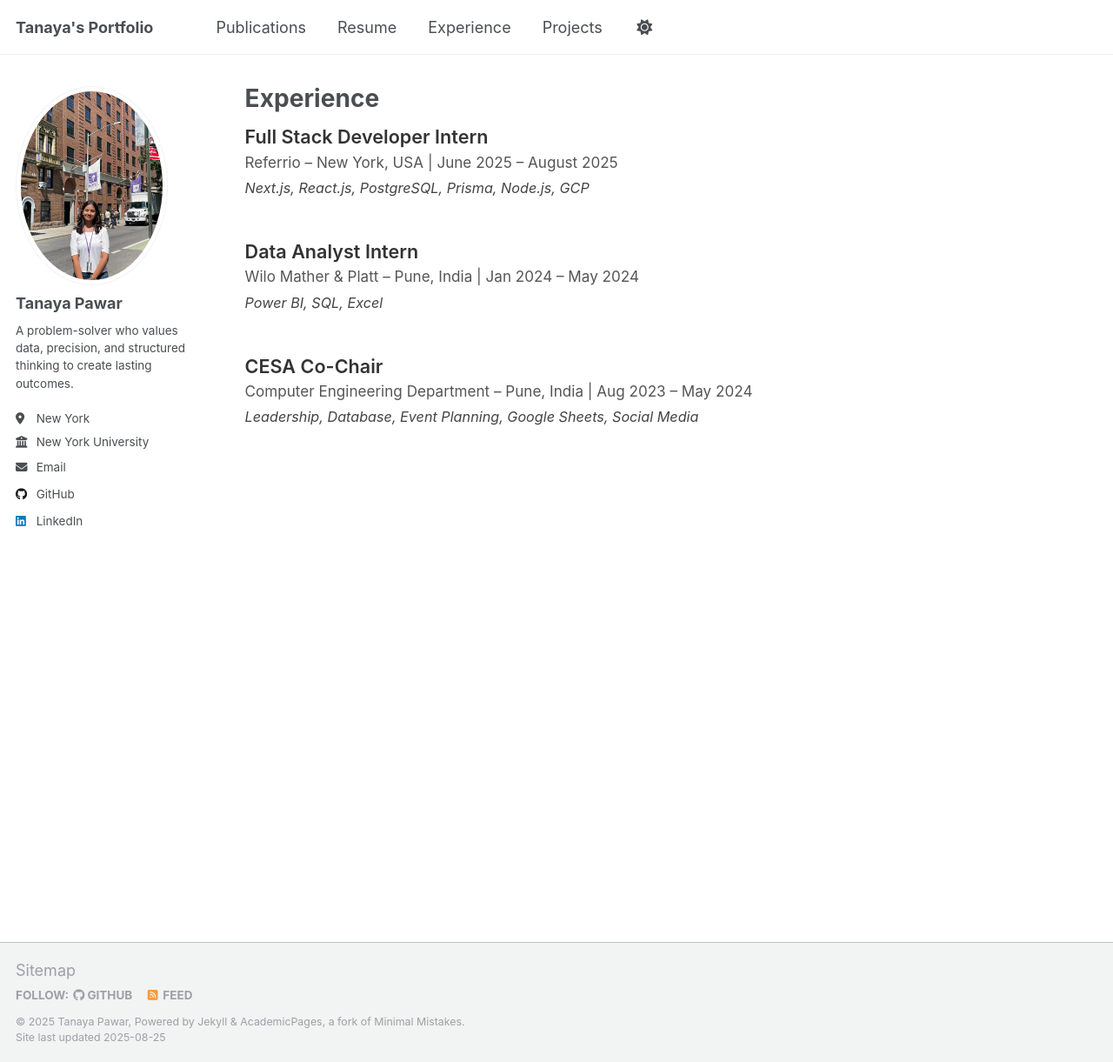
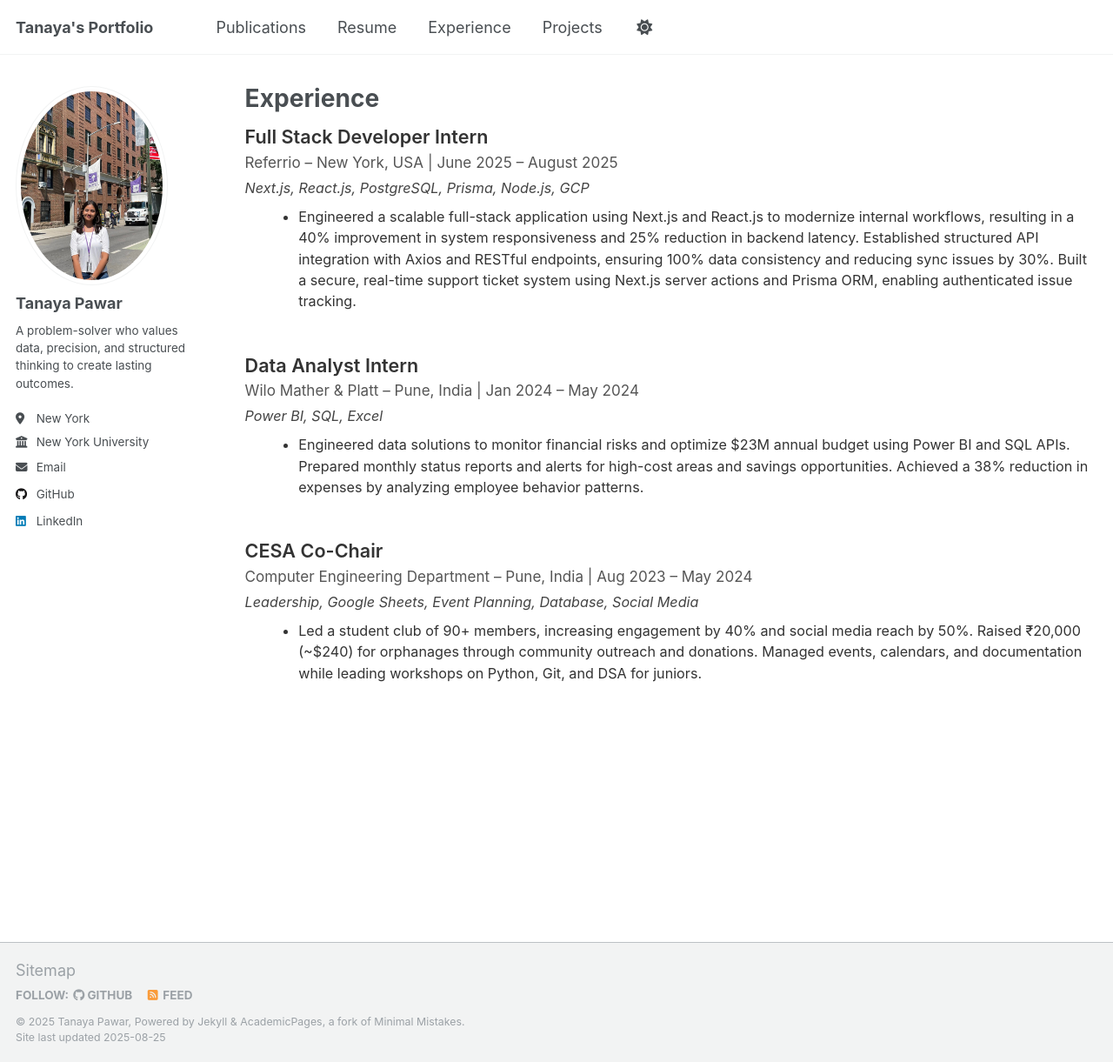
Before and after one commit to tanaya09/tanaya09.github.io, a Jekyll site: the page built from _pages/experience.html, in a window 1280 px wide and 1221 px high. Shown: the whole window at 87% size. Built offline with Jekyll 4.4.1, drawn with Linux system fonts in a browser that asks for light colours; some of the changed lines change nothing that is shown.

Commit message:
Update experiences.yml

```diff
--- a/_data/experiences.yml
+++ b/_data/experiences.yml
@@ -3,29 +3,27 @@
   location: New York, USA
   date: June 2025 – August 2025
   tech: Next.js, React.js, PostgreSQL, Prisma, Node.js, GCP
-  points:
-    - Engineered a scalable full-stack application using Next.js and React.js to modernize internal workflows, resulting in a 40% improvement in system responsiveness and **25% reduction** in backend latency.
-    - Established structured API integration with Axios and RESTful endpoints, improving frontend-backend communication and ensuring 100% data consistency, reducing sync issues by 30%.
-    - Built a secure, real-time support ticket system using **Next.js server actions** and Prisma ORM, enabling authenticated issue tracking.
+  description: |
+    Engineered a scalable full-stack application using Next.js and React.js to modernize internal workflows, resulting in a 40% improvement in system responsiveness and 25% reduction in backend latency.
+    Established structured API integration with Axios and RESTful endpoints, ensuring 100% data consistency and reducing sync issues by 30%.
+    Built a secure, real-time support ticket system using Next.js server actions and Prisma ORM, enabling authenticated issue tracking.
 
 - title: Data Analyst Intern
   company: Wilo Mather & Platt
   location: Pune, India
   date: Jan 2024 – May 2024
   tech: Power BI, SQL, Excel
-  points:
-    - Engineered data solutions to monitor financial risks and expenses and optimize $23M annual budget using Power BI and SQL APIs, streamlining financial analytics for cross-functional teams.
-    - Prepared monthly status reports and presented findings to cross-functional teams with alerts to identify high-cost areas and potential savings opportunities.
-    - Achieved a 38% reduction in expenses across 2022 by analyzing employee behavior patterns.
+  description: |
+    Engineered data solutions to monitor financial risks and optimize $23M annual budget using Power BI and SQL APIs.
+    Prepared monthly status reports and alerts for high-cost areas and savings opportunities.
+    Achieved a 38% reduction in expenses by analyzing employee behavior patterns.
 
 - title: CESA Co-Chair
   company: Computer Engineering Department
   location: Pune, India
   date: Aug 2023 – May 2024
-  tech: Leadership, Database, Event Planning, Google Sheets, Social Media
-  points:
-    - Led the official student club of the Computer Engineering department with 90+ members, increasing engagement by 40% through a series of technical and non-technical events.
-    - Boosted Instagram and LinkedIn reach by 50% by strategizing digital campaigns and promotional content.
-    - Spearheaded a community outreach initiative, raising ₹20,000 (~$240) in donations to support local orphanages with educational supplies.
-    - Managed administrative operations including event logistics, meeting documentation, email correspondence, and calendar coordination.
-    - Conducted peer-led workshops on Python, Data Structures, Git, and Version Control, enhancing foundational skills of junior students.
+  tech: Leadership, Google Sheets, Event Planning, Database, Social Media
+  description: |
+    Led a student club of 90+ members, increasing engagement by 40% and social media reach by 50%.
+    Raised ₹20,000 (~$240) for orphanages through community outreach and donations.
+    Managed events, calendars, and documentation while leading workshops on Python, Git, and DSA for juniors.
```
